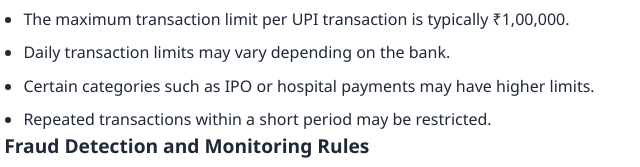
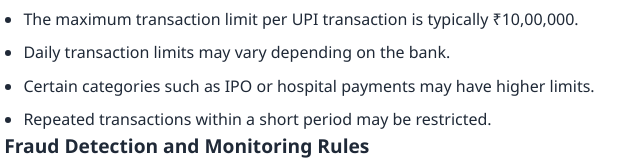
Before and after one commit to Santhosh221155/Rules_website_for_hackathon, a React app: page index.html in a window 1280 px wide. Shown: the part 616-783 px from the top of the page, 196-836 px from the left. Built offline with nearby package versions, Linux system fonts and the light colour scheme.

Commit message:
second commit

```diff
--- a/index.html
+++ b/index.html
@@ -46,7 +46,7 @@
 
           <h2>Transaction Limit Rules</h2>
           <ul>
-            <li>The maximum transaction limit per UPI transaction is typically ₹1,00,000.</li>
+            <li>The maximum transaction limit per UPI transaction is typically ₹10,00,000.</li>
             <li>Daily transaction limits may vary depending on the bank.</li>
             <li>Certain categories such as IPO or hospital payments may have higher limits.</li>
             <li>Repeated transactions within a short period may be restricted.</li>
```
